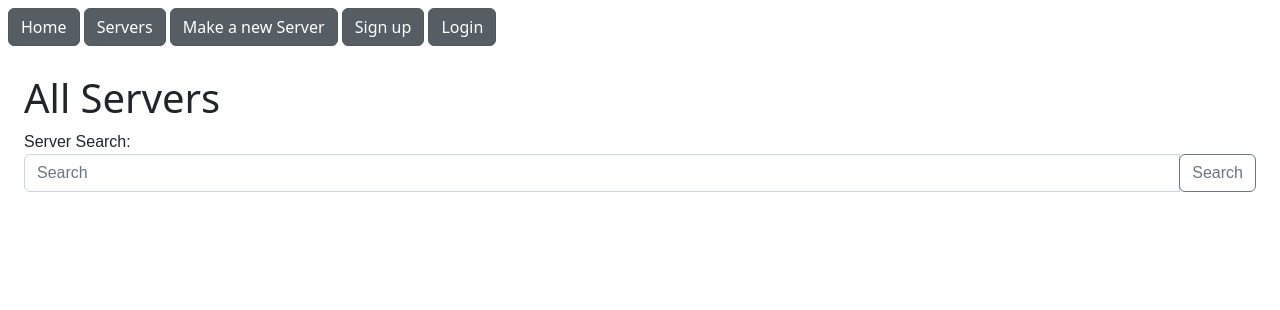
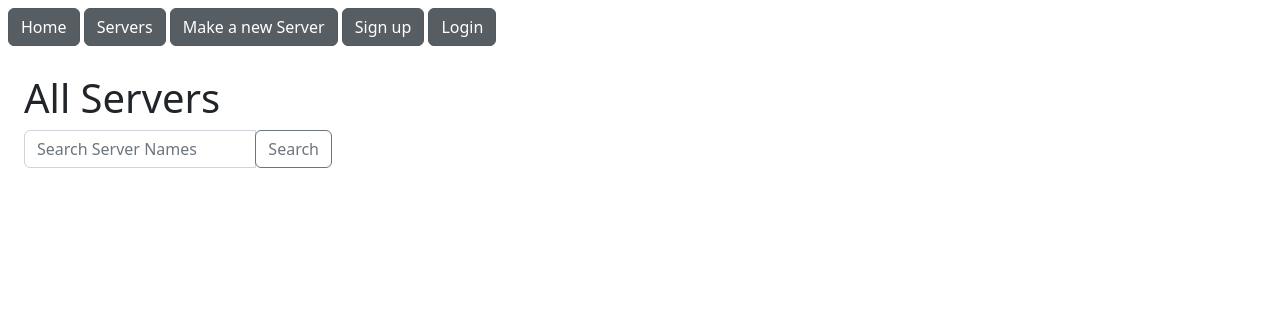
Before and after one commit to BaconB0TOrg/GCCWebProject, a Flask app: template templates/server_list.html in a window 1280 px wide. Shown: the top 310 px of the page. Run offline with Flask 2, Linux system fonts and the light colour scheme; the template is opened without the code that fills it, so the values that code supplies are empty; some libraries are stand-ins or nearby versions.

Commit message:
search on all tabs works

```diff
--- a/templates/server_list.html
+++ b/templates/server_list.html
@@ -6,83 +6,73 @@
 {% endblock %}
 
 {% block content %}
-<link href = "https://code.jquery.com/ui/1.10.4/themes/ui-lightness/jquery-ui.css" rel = "stylesheet">
-<script src = "https://code.jquery.com/jquery-1.10.2.js"></script>
-<script src = "https://code.jquery.com/ui/1.10.4/jquery-ui.js"></script>
+<script>
+window.addEventListener('DOMContentLoaded', (event) => {
+  console.log("DOM Loaded");
 
-<!-- Javascript -->
-<script>
-  // massive tech debt bb cries softly
-  $(function() {
-    let servers = [];
-    const serverNames = document.getElementsByClassName("server-name");
-    for(let i  = 0; i < serverNames.length; i++) {
-      servers.push(serverNames[i].innerText);
-    }
-    $( "#automplete" ).autocomplete({
-        source: servers
-    });
-  });
-</script>
+  // loads all server names
+  // get all the server names
+  const serverNames = document.getElementsByClassName("server-names-text");
+  console.log(serverNames.length);
+  // get a reference to the data list
+  const dl = document.getElementById("server-names-dl")
+  // for loop over all the server names
+  for(let i = 0; i < serverNames.length; i++){
+    const text = serverNames[i].innerText;
+    const element = document.createElement("option");
+    element.innerText = text;
+    dl.appendChild(element);
+  }
 
-<script>
-  window.addEventListener('DOMContentLoaded', (event) => {
-    console.log("DOM Loaded")
-    document.getElementById("search-btn").addEventListener("click", search);
-  });
+  document.getElementById("search-btn").addEventListener("click", function () {
+    // Get reference to the text we are searching for
+    const searchText = document.getElementById("server-datalist").value;
+    // Get reference to all elements that may or may not be deleted
+    const serverList = document.getElementsByClassName("server-list");
 
-  function search(){
-    const searchText = document.getElementById("automplete").value;
-    // Get all elements that are part of the list
-    let elements = [];
-    const servers = document.getElementsByClassName("servers");
-    for(let i = 0; i < servers.length; i++){
-      elements.push(servers[i]);
-    }
-
-    if (searchText === ""){ // Gaurd class to reset search
-      for (let i = 0; i < elements.length; i++){
-        elements[i].style.display = "block"; //DISPLAY
-      }
-      return;
-    }
-
-    for (let i = 0; i < elements.length; i++){
-      const text = elements[i].innerText.split("\n")[0];
-      console.log(text);
-      if(!text.includes(searchText)){
-        elements[i].style.display = "none"; // HIDES
-      }else{
-        elements[i].style.display = "block";
+    for(let i = 0; i < serverList.length; i++){
+      // Get reference to each servers name
+      const serverName = serverList[i].querySelector('#server-name').innerText;
+      if (serverName.includes(searchText)){
+        serverList[i].style.display = null;
+      }else {
+        serverList[i].style.display = "none";
       }
     }
 
+  });
 
-
-  }
+});
 </script>
 
-
 <h1>All Servers</h1>
-<div class = "ui-widget">
-  <label for = "automplete">Server Search: </label>
-  <div class="input-group col-3">
-    <input type="text" class="form-control" placeholder="Search" aria-label="User's Search" aria-describedby="basic-addon2" id = "automplete">
-    <div class="input-group-append">
-      <button id = "search-btn" class="btn btn-outline-secondary" type="button">Search</button>
+<div class="input-group w-25 col-3">
+  <input type="text" class="form-control" placeholder="Search Server Names" id="server-datalist" autocomplete="off" list="server-names-dl">
+  <datalist id="server-names-dl">
+  </datalist>
+  <div class="input-group-append">
+    <button id = "search-btn" class="btn btn-outline-secondary" type="button">Search</button>
+  </div>
+</div>
+{% for server in servers %}
+<div class="container-fluid">
+  <div class="row server-list" style="margin-top: 50px;">
+    <div class = "col-sm">
+      <span class = "server-names-text" id = "server-name">{{server.name}}</span>
+      <br>
+      <span>Owner: User {{server.owner_id}}</span>
+    </div>
+    <div class = "col-sm">
+      <span>{{server.description}}</span>
+    </div>
+    <div class = "col-sm">
+      <span>localhost:{{server.port}}</span>
     </div>
   </div>
 </div>
-{% for server in servers %}
-  <div id = {{server.name}}>
-    <div class="servers">
-      <div class = "server-name">
-        <span>{{server.name}}</span>
-      </div>
-      <span><a href="{{url_for('show_server', server_id=server.id)}}">View</a></span>
-      <!-- Don't show unless owner -->
-      <span><a href="{{url_for('delete_server', server_id=server.id)}}">Delete</a></span>
-    </div>
-  </div>
 {% endfor %}
 {% endblock %}
+
+<!--<span><a href="{{url_for('show_server', server_id=server.id)}}">View</a></span> -->
+<!-- Don't show unless owner -->
+<!--<span><a href="{{url_for('delete_server', server_id=server.id)}}">Delete</a></span> -->
```
Also changed, not shown: server_hosting.sqlite3.
